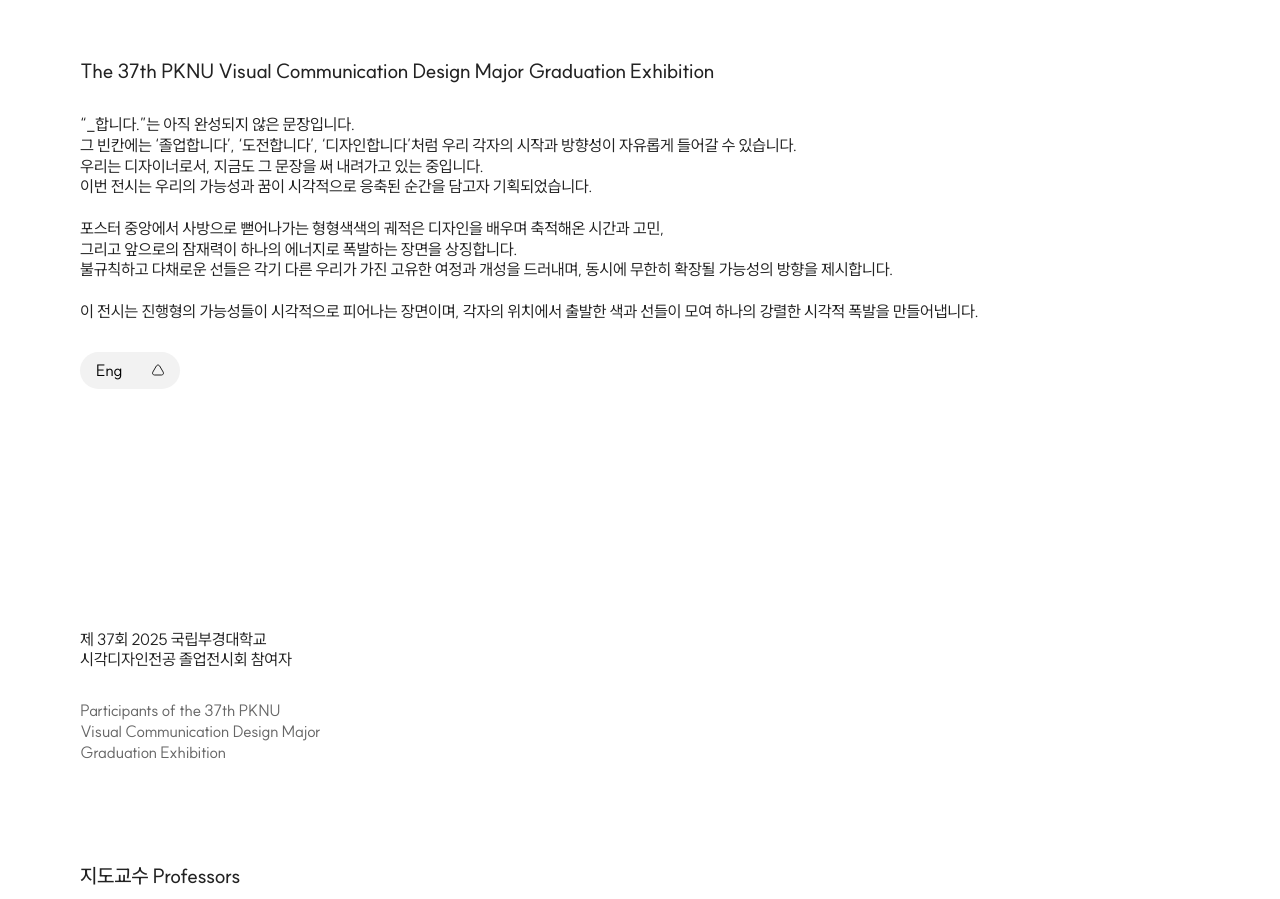
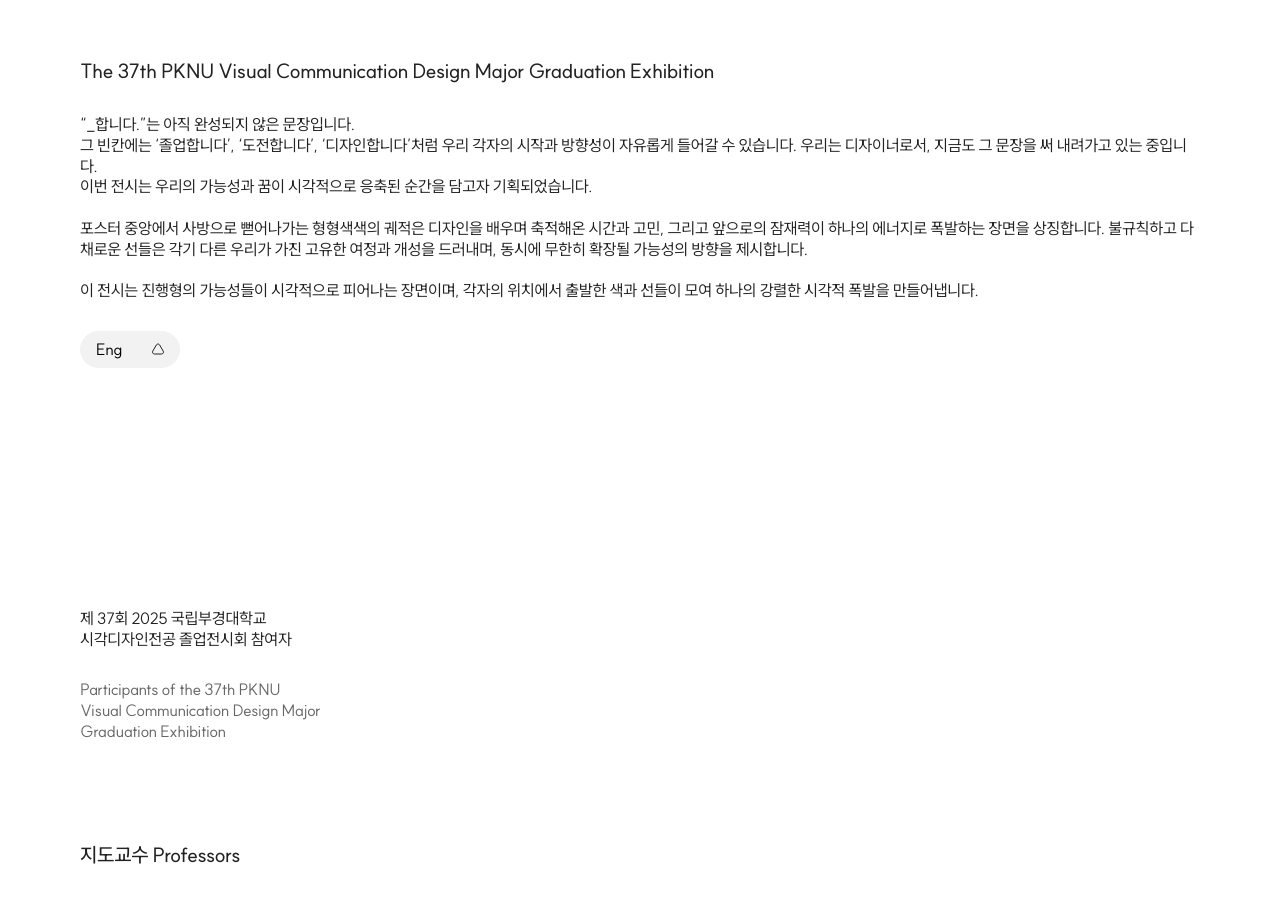
Before and after one commit to PKNU-VCD/pknu-vcd-fe, a Next.js app: page /introduce/introduction in a window 1280 px wide. Shown: the part 1533-2432 px from the top of the page. Built offline with nearby package versions, Linux system fonts and the light colour scheme.

Commit message:
refactor: 전시소개 한영 문구 수정

```diff
--- a/src/app/introduce/introduction/page.styles.ts
+++ b/src/app/introduce/introduction/page.styles.ts
@@ -118,6 +118,7 @@ export const ContentDescription = styled.p`
   font-weight: ${theme.typography.regular.fontWeight};
   line-height: ${theme.typography.regular.lineHeight};
   letter-spacing: ${theme.typography.regular.letterSpacing};
+  white-space: pre-line;
 `;
 
 export const IntroImageContainer = styled.div`
--- a/src/app/introduce/introduction/page.tsx
+++ b/src/app/introduce/introduction/page.tsx
@@ -23,6 +23,11 @@ const INTRODUCTION_ENGLISH_TEXT = `The phrase “_합니다.” remains an unfin
 This exhibition is conceived to capture a moment in which our potential and dreams are visually condensed. At the center of the poster, multicolored trajectories radiating outward symbolize the accumulation of time, thought, and creative energy built through our design journey—an explosion of possibilities yet to come. The irregular and diverse lines reveal our unique paths and identities, while at the same time pointing toward the limitless directions of our expanding potential.\n
 This exhibition presents an unfolding scene of possibilities in motion—where colors and lines, each starting from an individual origin, converge into one powerful visual eruption.`;
 
+const INTRODUCTION_KOREAN_TEXT = `“_합니다.”는 아직 완성되지 않은 문장입니다.
+그 빈칸에는 ‘졸업합니다’, ‘도전합니다’, ‘디자인합니다’처럼 우리 각자의 시작과 방향성이 자유롭게 들어갈 수 있습니다. 우리는 디자이너로서, 지금도 그 문장을 써 내려가고 있는 중입니다.
+이번 전시는 우리의 가능성과 꿈이 시각적으로 응축된 순간을 담고자 기획되었습니다.\n
+포스터 중앙에서 사방으로 뻗어나가는 형형색색의 궤적은 디자인을 배우며 축적해온 시간과 고민, 그리고 앞으로의 잠재력이 하나의 에너지로 폭발하는 장면을 상징합니다. 불규칙하고 다채로운 선들은 각기 다른 우리가 가진 고유한 여정과 개성을 드러내며, 동시에 무한히 확장될 가능성의 방향을 제시합니다. \n
+이 전시는 진행형의 가능성들이 시각적으로 피어나는 장면이며, 각자의 위치에서 출발한 색과 선들이 모여 하나의 강렬한 시각적 폭발을 만들어냅니다.`;
 const FadedTextColors = [
   '#222',
   'rgba(34, 34, 34, 0.70)',
@@ -101,26 +106,7 @@ export default function Introduce() {
                   The 37th PKNU Visual Communication Design Major Graduation Exhibition
                 </S.ContentTitle>
               )}
-              <S.ContentDescription>
-                “_합니다.”는 아직 완성되지 않은 문장입니다.
-                <br />
-                그 빈칸에는 ‘졸업합니다’, ‘도전합니다’, ‘디자인합니다’처럼 우리 각자의 시작과
-                방향성이 자유롭게 들어갈 수 있습니다.
-                <br />
-                우리는 디자이너로서, 지금도 그 문장을 써 내려가고 있는 중입니다.
-                <br />
-                이번 전시는 우리의 가능성과 꿈이 시각적으로 응축된 순간을 담고자 기획되었습니다.
-                <br />
-                <br />
-                포스터 중앙에서 사방으로 뻗어나가는 형형색색의 궤적은 디자인을 배우며 축적해온
-                시간과 고민, <br />
-                그리고 앞으로의 잠재력이 하나의 에너지로 폭발하는 장면을 상징합니다. <br />
-                불규칙하고 다채로운 선들은 각기 다른 우리가 가진 고유한 여정과 개성을 드러내며,
-                동시에 무한히 확장될 가능성의 방향을 제시합니다.
-                <br />
-                <br />이 전시는 진행형의 가능성들이 시각적으로 피어나는 장면이며, 각자의 위치에서
-                출발한 색과 선들이 모여 하나의 강렬한 시각적 폭발을 만들어냅니다.
-              </S.ContentDescription>
+              <S.ContentDescription>{INTRODUCTION_KOREAN_TEXT}</S.ContentDescription>
               <TranslationPanel text={INTRODUCTION_ENGLISH_TEXT} />
             </S.ContentContainer>
           </S.IntroductionSubContainer>
```
